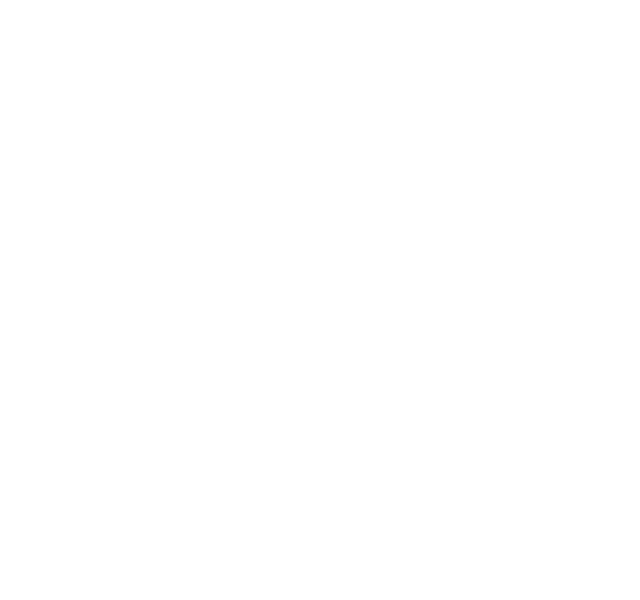
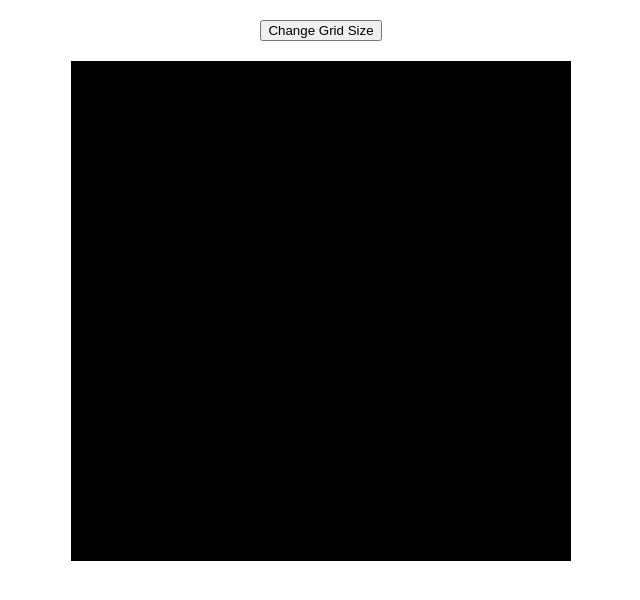
Before and after one commit to jadsaad06/Etch-A-Sketch, a plain HTML site: page index.html in a window 1280 px wide. Shown: the whole page, without its empty margins (319-959 px from the left). Drawn offline with Linux system fonts and the light colour scheme.

Commit message:
got the grid working using flex-basis and a calculation

```diff
--- a/index.html
+++ b/index.html
@@ -8,8 +8,10 @@
     <link rel="stylesheet" href="styles.css">
 </head>
 <body>
-    <div id="grid-container">
+    <button class="btn">Change Grid Size</button>
+    <div id="flex-container">
 
+        <div id="grid-container"></div>
     </div>
 </body>
 </html>
--- a/script.js
+++ b/script.js
@@ -3,5 +3,11 @@ const gridContainer = document.querySelector("#grid-container");
 for(let i = 0; i < 256; i++){
     const div = document.createElement("div");
     div.classList.add("grid-box");
+
+    // div.addEventListener("mouseenter", function(){
+        div.style.backgroundColor = "black";
+    //})
+
+
     gridContainer.appendChild(div);
 }
--- a/styles.css
+++ b/styles.css
@@ -0,0 +1,34 @@
+* {
+    box-sizing: border-box;
+}
+html, body {
+    height: 100%;
+    margin: 0;
+    display: flex;
+    flex-direction: column; /* Allow vertical stacking */
+    justify-content: flex-start; /* Align items to the top */
+    align-items: center; /* Keep them centered horizontally */
+}
+
+#flex-container {
+    display: flex;
+    flex-direction: column;
+    justify-content: space-between;
+}
+
+.btn {
+    margin-top: 20px; /* Add some space from the top if necessary */
+}
+
+#grid-container {
+    display: flex;
+    flex-direction: column;
+    flex-wrap: wrap;
+    height: 500px;
+    width: 500px;
+    margin-top: 20px; /* Optional: Space between the button and the grid */
+}
+
+.grid-box {
+    flex: 0 0 calc(100%/16);
+}
```
